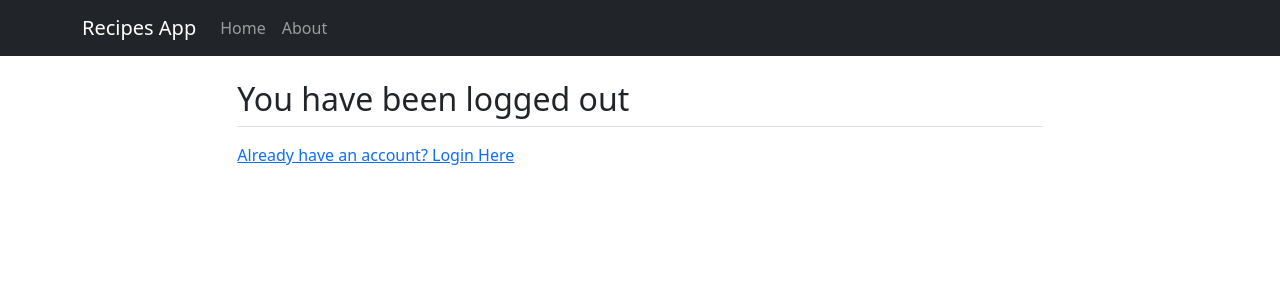
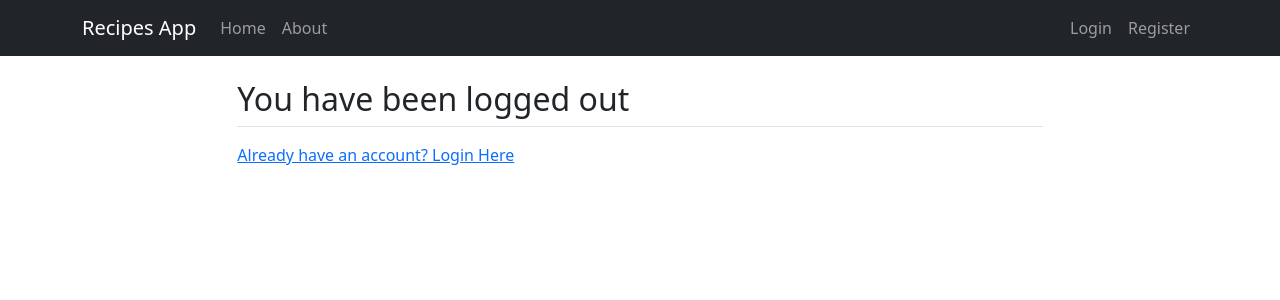
Before and after one commit to Rizz-33/recipe-app, a Django app: page /logout/ in a window 1280 px wide. Shown: the top 300 px of the page. Run offline with Django 3.2, Linux system fonts and the light colour scheme.

Commit message:
feat: Profile

```diff
--- a/config/settings.py
+++ b/config/settings.py
@@ -134,3 +134,4 @@ DEFAULT_AUTO_FIELD = 'django.db.models.BigAutoField'
 CRISPY_TEMPLATE_PACK = 'bootstrap4'
 
 LOGIN_REDIRECT_URL = 'recipes-home'
+LOGIN_URL = 'user-login'
--- a/config/urls.py
+++ b/config/urls.py
@@ -22,6 +22,7 @@ urlpatterns = [
     path('admin/', admin.site.urls),
     path('', include('recipes.urls')),
     path('register/', user_views.register, name='user-register'),
+    path('profile/', user_views.profile, name='user-profile'),
     path('login/', auth_views.LoginView.as_view(template_name="users/login.html"), name='user-login'),
     path('logout/', auth_views.LogoutView.as_view(template_name="users/logout.html"), name='user-logout'),
 ]
--- a/recipes/templates/recipes/base.html
+++ b/recipes/templates/recipes/base.html
@@ -44,6 +44,18 @@
             </li>
           </ul>
         </div>
+        <div class="navbar-nav">
+          {%if user.is_authenticated%}
+          <a class="nav-item nav-link" href="{% url 'user-profile'}"
+            >My Profile</a
+          >
+          <a class="nav-item nav-link" href="{% url 'user-logout'}">Logout</a>
+          {%else%}
+          <a class="nav-item nav-link" href="{% url 'user-login'}">Login</a
+          ><a class="nav-item nav-link" href="{% url 'user-register'}"
+            >Register</a
+          >{%endif%}
+        </div>
       </div>
     </nav>
     <div class="container mt-4 col-8">
--- a/users/templates/users/logout.html
+++ b/users/templates/users/logout.html
@@ -2,7 +2,7 @@
 <div class="container">
   <h2>You have been logged out</h2>
   <div class="border-top pt-3">
-    <a href="{% url 'user-login' %}">Already have an account? Login Here</a>
+    <a href="{% url 'user-login'}">Already have an account? Login Here</a>
   </div>
 </div>
 {% endblock content %}
--- a/users/views.py
+++ b/users/views.py
@@ -5,7 +5,7 @@ from django.views.decorators.http import require_http_methods  # Import the deco
 from . import forms
 
 @login_required
-@require_http_methods(["GET", "POST"])  # Add the decorator
+@require_http_methods(["GET", "POST"])
 def register(request):
     if request.method == 'POST':
         form = forms.UserRegisterForm(request.POST)
@@ -17,3 +17,7 @@ def register(request):
     else:
         form = forms.UserRegisterForm()
     return render(request, 'users/register.html', {'form': form})
+
+@login_required()
+def profile(request):
+    return render(request, 'users/profile.html')
```
Also changed, not shown: users/templates/users/profile.html (added, +8 -0 lines).
